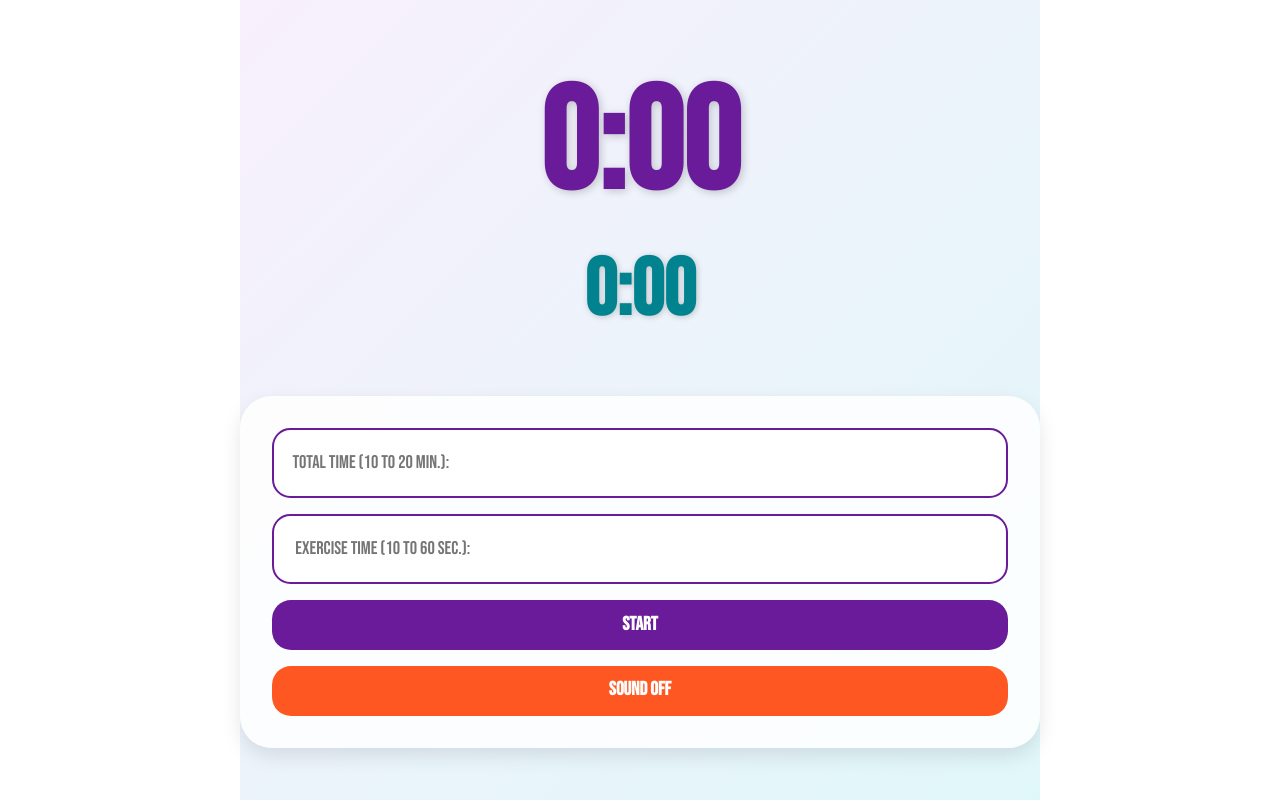
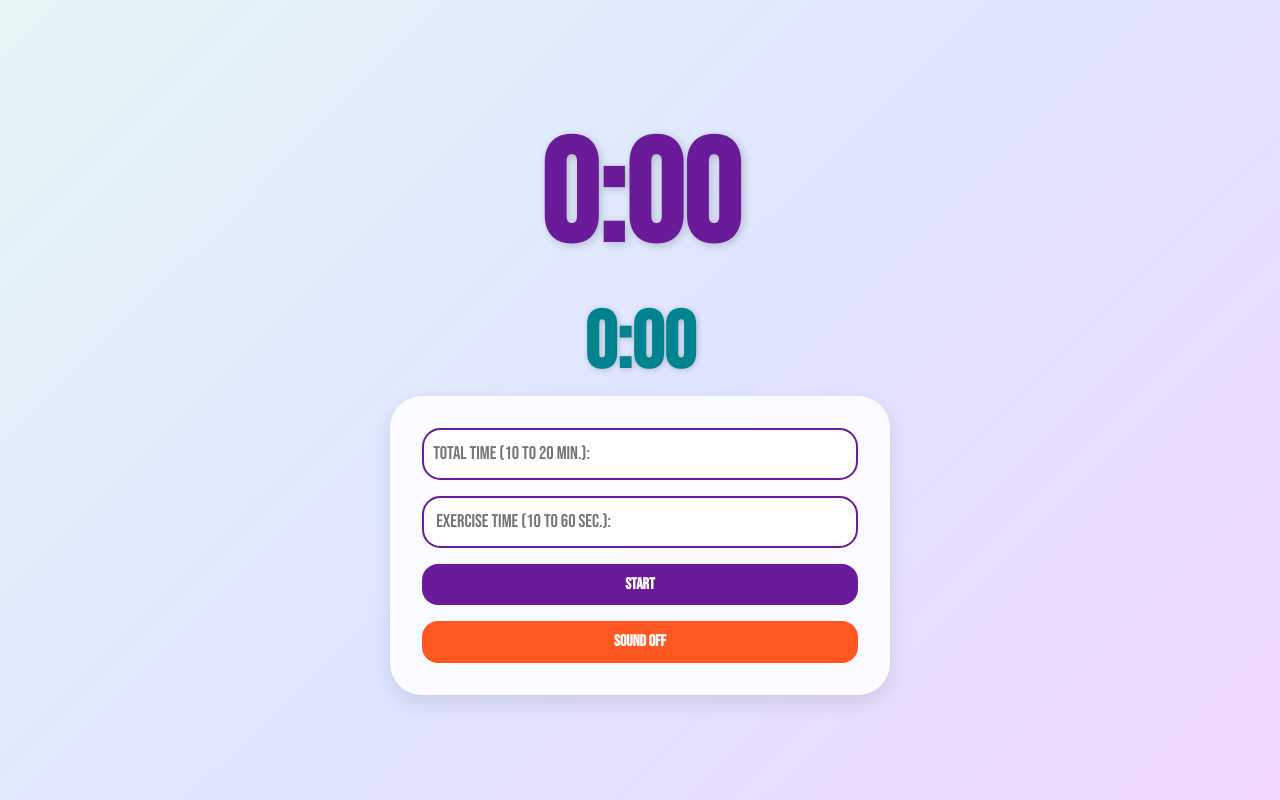
Before and after one commit to Arman75462/cardio-timer, a React (Vite) app: page / in a window 1280 px wide. Built offline with nearby package versions, Linux system fonts and the light colour scheme.

Commit message:
Remove exerciseSound due to performance issues

```diff
--- a/src/App.css
+++ b/src/App.css
@@ -1,19 +1,20 @@
 /* ======== App Container ======== */
 
 .App {
-  width: 80%;
   margin: 0 auto;
-  min-height: 100vh;
-  max-width: 800px;
+  height: 100vh;
 
   display: flex;
   flex-direction: column;
   align-items: center;
-  justify-content: space-evenly;
+  justify-content: center;
 
   text-align: center;
-  background: linear-gradient(135deg, #f8f0fc, #e0f7fa);
   color: #333;
+  background: linear-gradient(135deg, #e6f7f7, #dfe5ff, #f2d7ff);
+}
+.dark {
+  background: linear-gradient(135deg, #0a0f0f, #131862, #37006b);
 }
 
 /* ======== TIMER DISPLAY ======== */
@@ -33,7 +34,8 @@
 
 /* ======== FORM ======== */
 .App__form {
-  width: 100%;
+  width: 80%;
+  max-width: 500px;
 
   display: flex;
   flex-direction: column;
@@ -41,13 +43,14 @@
 
   background-color: rgba(255, 255, 255, 0.85);
   padding: 2em;
+
   border-radius: 2em;
   box-shadow: 0 8px 20px rgba(0, 0, 0, 0.1);
 }
 
 /* Inputs */
 .App__form input {
-  padding: 1em;
+  padding: 0.5em;
   font-size: 1.15rem;
 
   border: 2px solid #6a1b9a;
@@ -67,7 +70,6 @@
 .App__restart-button,
 .App__sound-button {
   padding: 0.5em 3em;
-  font-size: 1.2rem;
 
   border-radius: 1em;
   border: none;
--- a/src/App.jsx
+++ b/src/App.jsx
@@ -1,7 +1,6 @@
 import { useState, useRef, useEffect } from "react";
 import "./App.css";
 import finishSound from "./assets/finishSound.mp3";
-import exerciseChangeSound from "./assets/exerciseChangeSound.mp3";
 
 function App() {
   // Timer states
@@ -17,27 +16,11 @@ function App() {
 
   // Preload audio once
   const finishAudio = useRef(new Audio(finishSound));
-  const exerciseAudio = useRef(new Audio(exerciseChangeSound));
 
-  // Unlock audio on first user click (required for mobile browsers)
-  function unlockAudio() {
-    finishAudio.current.play().then(() => finishAudio.current.pause());
-    exerciseAudio.current.play().then(() => exerciseAudio.current.pause());
-    document.removeEventListener("click", unlockAudio);
-  }
-
-  useEffect(() => {
-    document.addEventListener("click", unlockAudio);
-    return () => document.removeEventListener("click", unlockAudio);
-  }, []);
-
-  // Play a sound if enabled
-  function playSound(audioRef) {
+  // Play a finish sound if enabled
+  function playFinishSound() {
     if (wantSound) {
-      audioRef.current.currentTime = 0;
-      audioRef.current
-        .play()
-        .catch((err) => console.log("Audio blocked:", err));
+      finishAudio.current.play();
     }
   }
 
@@ -59,9 +42,13 @@ function App() {
       setTotalTimer((prev) => {
         // If total timer reached 0
         if (prev === 0) {
-          playSound(finishAudio);
+          playFinishSound();
+
+          setExerciseTimer(0);
+          setTimerStarted(false);
           clearInterval(totalTimerIntervalId);
           clearInterval(exerciseTimerIntervalId);
+
           return 0;
         }
         return prev - 1;
@@ -74,20 +61,12 @@ function App() {
         setExerciseTimer((prev) => {
           // Exercise timer reached 0 -> reset it
           if (prev === 0) {
-            playSound(exerciseAudio);
             return (exerciseTimerRef.current = exerciseTimer) - 1;
           }
 
           // Otherwise keep counting down
           return prev - 1;
         });
-      }
-
-      // Total timer is finished -> stop everything
-      else {
-        clearInterval(exerciseTimerIntervalId);
-        setExerciseTimer(0);
-        setTimerStarted(false);
       }
     }, 1000);
 
@@ -127,7 +106,7 @@ function App() {
           <input
             type="number"
             placeholder="Total time (10 to 20 min.):"
-            onChange={(e) => setTotalTimer(Number(e.target.value) * 60)}
+            onChange={(e) => setTotalTimer(Number(e.target.value * 60))}
             min={10}
             max={20}
             required
```
